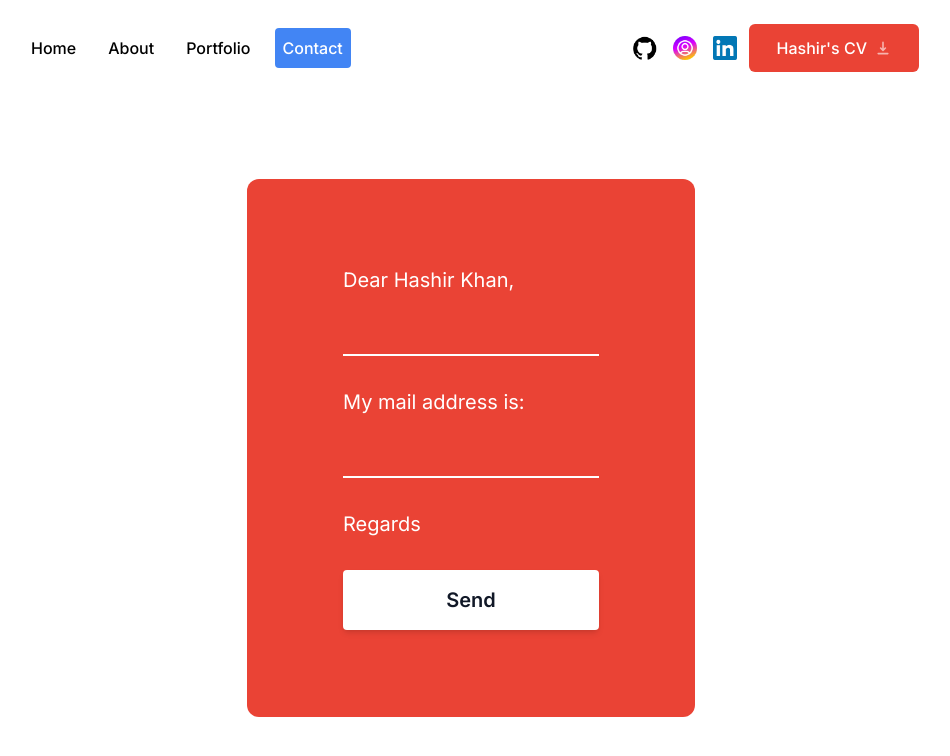
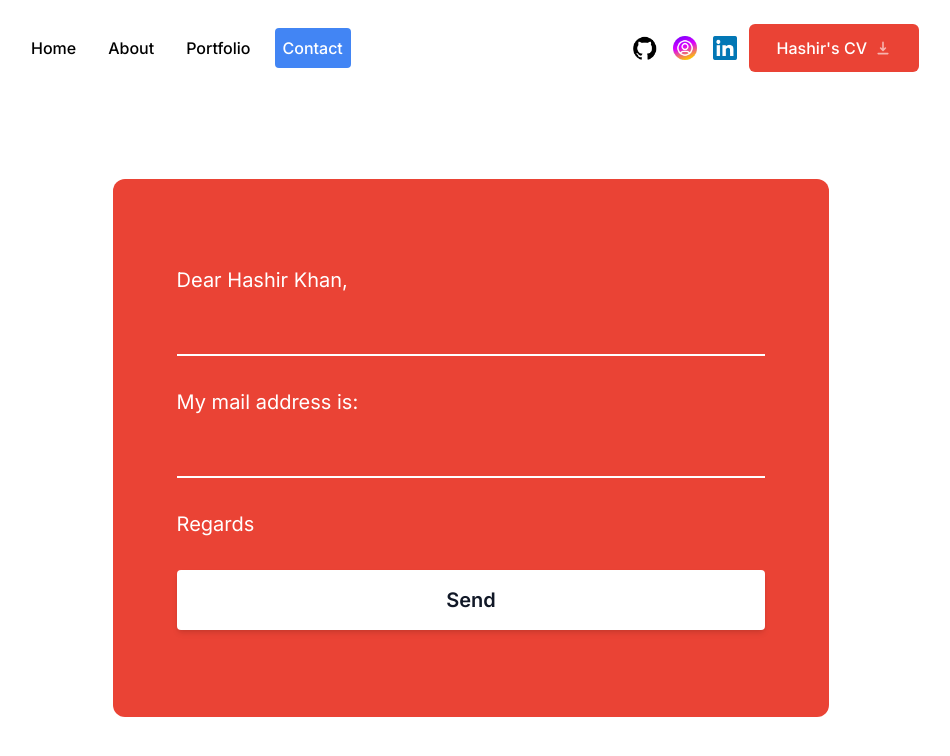
Before and after one commit to Hashirnkhan24/portfolio, a Next.js app: page /contact in a window 1280 px wide. Shown: the top 756 px of the page, without its empty margins (169-1119 px from the left). Built offline with nearby package versions, Linux system fonts and the light colour scheme.

Commit message:
COntact form padding

```diff
--- a/src/app/contact/page.jsx
+++ b/src/app/contact/page.jsx
@@ -38,12 +38,12 @@ const ContactPage = () => {
       animate={{ y: "0%" }}
       transition={{ duration: 1 }}
     >
-      <div className="h-full py-4 flex items-center justify-center px-4 sm:px-8 md:px-12 lg:px-20 xl:px-48">
+      <div className="h-full w-full py-4 flex items-center justify-center px-4 sm:px-8 md:px-12 lg:px-20 xl:px-48">
         {/* FORM CONTAINER */}
         <form
           onSubmit={sendEmail}
           ref={form}
-          className="h-3/4 lg:h-4/5 lg:w-1/2 bg-[#ea4335] rounded-xl text-xl flex flex-col gap-8 justify-center p-24 text-white"
+          className="h-3/4 w-full lg:w-4/5 lg:h-4/5 m-5 bg-[#ea4335] rounded-xl text-xl flex flex-col gap-8 justify-center p-16 text-white"
         >
           <span>Dear Hashir Khan,</span>
           <input
```
